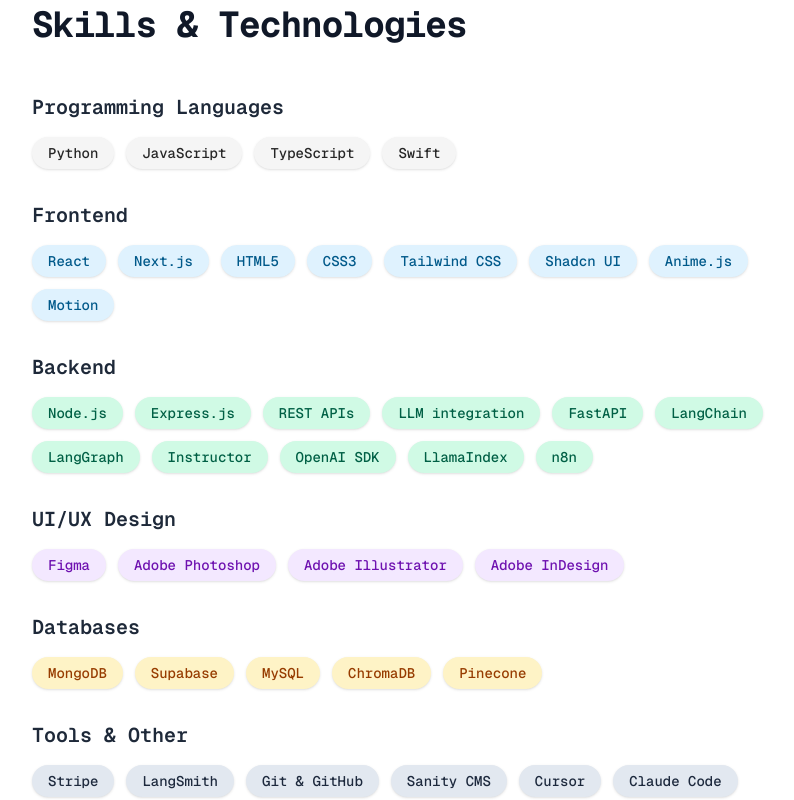
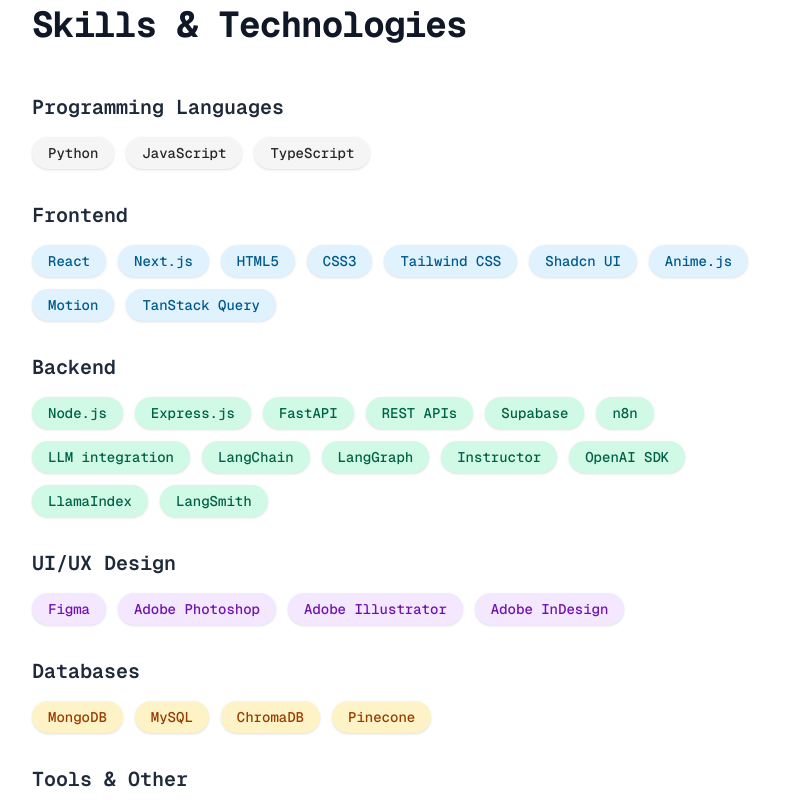
Before and after one commit to VilemB/vilembarnet, a Next.js app: page / in a window 1280 px wide. Shown: the part 2040-2840 px from the top of the page, without its empty margins (224-1018 px from the left). Built offline with nearby package versions, Linux system fonts and the light colour scheme.

Commit message:
TanStack Query

```diff
--- a/src/app/page.tsx
+++ b/src/app/page.tsx
@@ -524,7 +524,6 @@
                     "Python",
                     "JavaScript",
                     "TypeScript",
-                    "Swift",
                   ].map((skill) => (
                     <SkillTag
                       key={skill}
@@ -548,7 +547,8 @@
                     "Tailwind CSS",
                     "Shadcn UI",
                     "Anime.js",
-                    "Motion"
+                    "Motion",
+                    "TanStack Query"
                   ].map((skill) => (
                     <SkillTag
                       key={skill}
@@ -567,15 +567,17 @@
                   {[
                     "Node.js",
                     "Express.js",
+                    "FastAPI",
                     "REST APIs",
+                    "Supabase",
+                    "n8n",
                     "LLM integration",
-                    "FastAPI",
                     "LangChain",
                     "LangGraph",
                     "Instructor",
                     "OpenAI SDK",
                     "LlamaIndex",
-                    "n8n",
+                    "LangSmith",
                   ].map((skill) => (
                     <SkillTag
                       key={skill}
@@ -606,7 +608,7 @@
                   Databases
                 </h3>
                 <div className="flex flex-wrap gap-2 sm:gap-3">
-                  {["MongoDB", "Supabase", "MySQL", "ChromaDB", "Pinecone" ].map((skill) => (
+                  {["MongoDB", "MySQL", "ChromaDB", "Pinecone" ].map((skill) => (
                     <SkillTag
                       key={skill}
                       skillName={skill}
@@ -621,7 +623,7 @@
                   Tools & Other
                 </h3>
                 <div className="flex flex-wrap gap-2 sm:gap-3">
-                  {["Stripe", "LangSmith", "Git & GitHub", "Sanity CMS", "Cursor", "Claude Code", "VS Code", "npm", "Vercel", "Linux"].map(
+                  {["Stripe", "Git & GitHub", "Sanity CMS", "Cursor", "Claude Code", "VS Code", "npm", "Vercel"].map(
                     (skill) => (
                       <SkillTag
                         key={skill}
```
